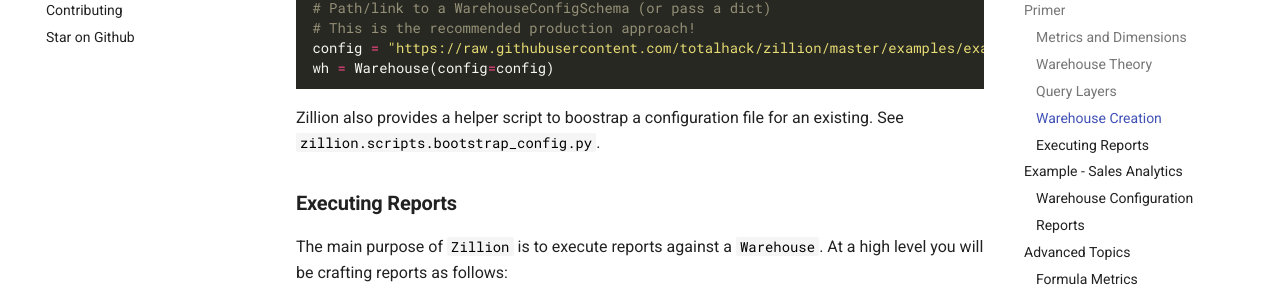
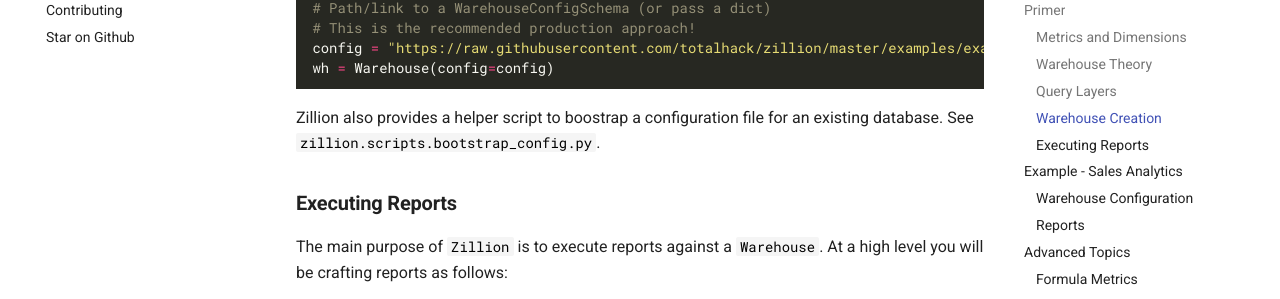
Before and after one commit to totalhack/zillion, an MkDocs documentation site: the page built from docs/mkdocs/index.md, in a window 1280 px wide and 900 px high, scrolled down 2777 px. Shown: the part 152-451 px from the top of the window. Built offline with MkDocs 1.6.1 and Material for MkDocs 9.7.7, drawn with Linux system fonts in a browser that asks for light colours; comment, search, counter and statistics services are not loaded.

Commit message:
chore: doc fix

````diff
--- a/docs/mkdocs/index.md
+++ b/docs/mkdocs/index.md
@@ -152,7 +152,7 @@ config = "https://raw.githubusercontent.com/totalhack/zillion/master/examples/ex
 wh = Warehouse(config=config)
 ```
 
-Zillion also provides a helper script to boostrap a configuration file for an existing. See `zillion.scripts.bootstrap_config.py`.
+Zillion also provides a helper script to boostrap a configuration file for an existing database. See `zillion.scripts.bootstrap_config.py`.
 
 <a name="executing-reports"></a>
 
````
Also changed, not shown: README.md (+1 -1 lines), docs/markdown/readme_contents.md (+1 -1 lines).
